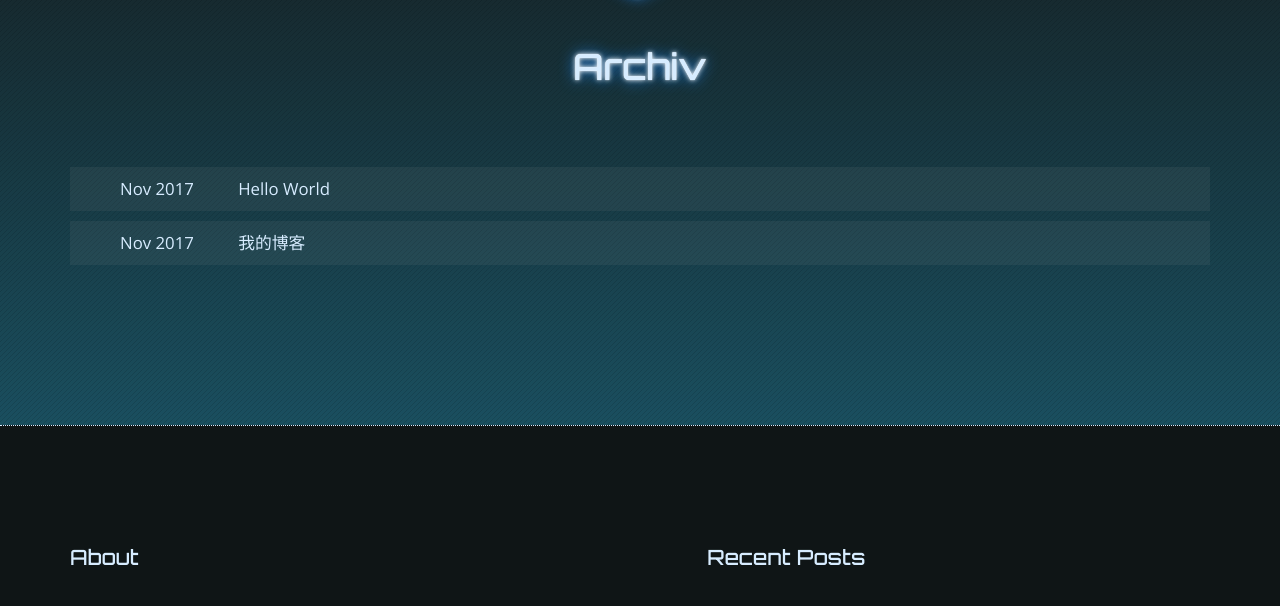
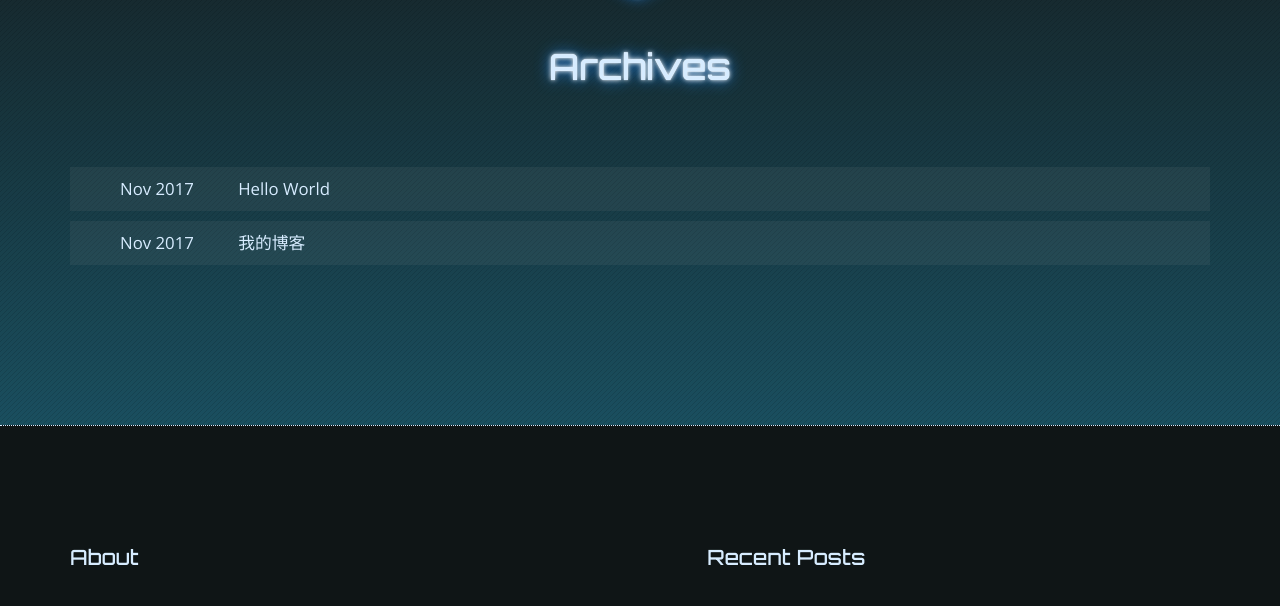
Before and after one commit to lolongwell/lolongwell.github.io, a plain HTML site: page archives/index.html in a window 1280 px wide. Shown: the part 163-769 px from the top of the page. Drawn offline with nearby package versions, Linux system fonts and the light colour scheme.

Commit message:
Site updated: 2017-11-30 15:11:29

```diff
--- a/archives/index.html
+++ b/archives/index.html
@@ -40,7 +40,7 @@
 
     <!-- Title -->
 
-    <title>Archiv - Along.blog</title>
+    <title>Archives - Along.blog</title>
 
     <!-- Bootstrap Core CSS -->
     <link rel="stylesheet" href="//maxcdn.bootstrapcdn.com/bootstrap/4.0.0-alpha.2/css/bootstrap.min.css" integrity="sha384-y3tfxAZXuh4HwSYylfB+J125MxIs6mR5FOHamPBG064zB+AFeWH94NdvaCBm8qnd" crossorigin="anonymous">
@@ -137,7 +137,7 @@
     <div class="logo">
         <a href="/"><i class="logo-icon fa fa-cube" aria-hidden="true"></i></a>
 
-            <h1 id="main-title" class="title">Archiv</h1>
+            <h1 id="main-title" class="title">Archives</h1>
 
     </div>
 </header>
```
Also changed, not shown: archives/2017/11/index.html (+1 -1 lines), archives/2017/index.html (+1 -1 lines).
